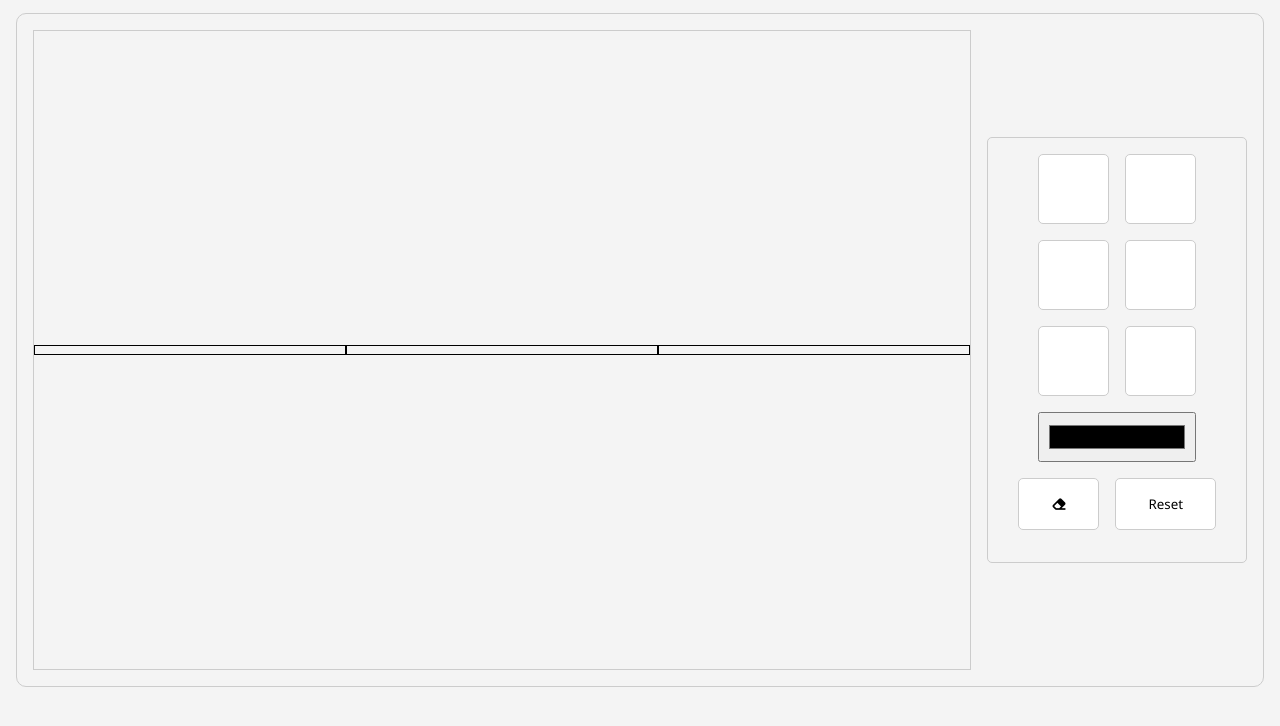
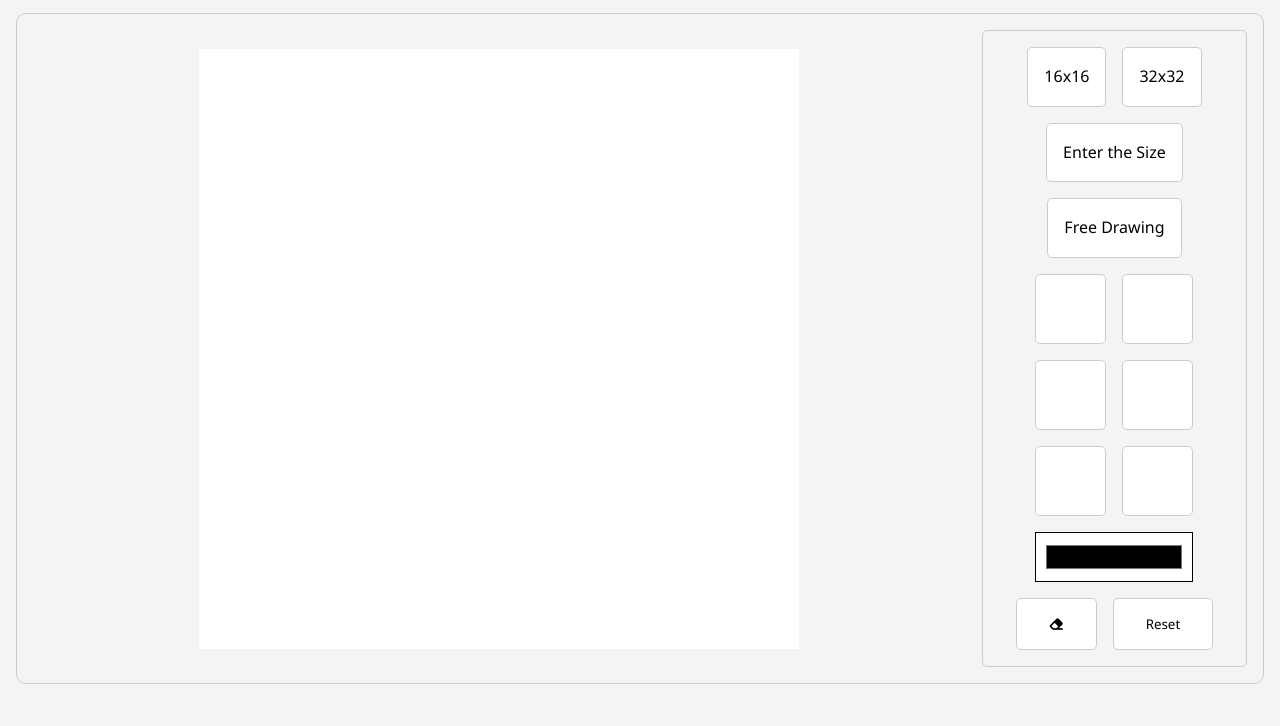
Before and after one commit to Delfiald/odin-etch-a-sketch, a plain HTML site: page index.html in a window 1280 px wide. Shown: the part 54-780 px from the top of the page. Drawn offline with Linux system fonts and the light colour scheme.

Commit message:
Adding Drawer Options
adding drawer size options that can be choose by
clicking button

- 16x16
- 32x32
- asking user size
- free drawing with max size 960px

```diff
--- a/css/style.css
+++ b/css/style.css
@@ -37,33 +37,60 @@ body {
   gap: 1rem;
 }
 
-#drawer {
+.drawer-container {
   flex: 1 1 75%;
+  max-width: 1100px;
+  height: 75vh;
   display: flex;
   align-items: center;
   justify-content: center;
-  border: 1px solid #ccc;
+  /* border: 1px solid #ccc; */
+  gap: 0;
+}
+
+#drawer {
+  height: inherit;
+  display: flex;
+  flex-direction: column;
+  align-items: center;
+  justify-content: center;
   flex-wrap: wrap;
-  height: 80vh;
 }
 
 #drawer > div {
-  flex: 1 1 10px;
-  height: 10px;
-  border: 1px solid #000;
+  width: 5px;
+  height: 5px;
+  /* border: 1px solid #000; */
   box-sizing: border-box;
   margin: 0;
+  background: #fff;
 }
 
 #options {
-  flex: 1 1 auto;
+  flex: 1 1 20%;
   display: flex;
   flex-direction: column;
   align-items: center;
   justify-content: center;
   flex-wrap: wrap;
   border: 1px solid #ccc;
+  padding: 0 1rem;
+  border-radius: 5px;
+}
+
+#options .size {
+  display: flex;
+  align-items: center;
+  justify-content: center;
+  gap: 1rem;
+  margin: 1rem 0;
+  flex-wrap: wrap;
+}
+
+#options .size > .btn {
+  border: 1px solid #ccc;
   padding: 1rem;
+  background: #fff;
   border-radius: 5px;
 }
 
@@ -87,6 +114,7 @@ body {
   flex: 1 1 100%;
   padding: .5rem;
   height: 50px;
+  background-color: #fff;
 }
 
 #options .eraser {
--- a/index.html
+++ b/index.html
@@ -14,12 +14,17 @@
     </header>
     <main>
       <div class="main-container">
-        <div id="drawer">
-          <div></div>
-          <div></div>
-          <div></div>
+        <div class="drawer-container">
+          <div id="drawer">
+          </div>
         </div>
-        <div id="options">
+        <aside id="options">
+          <div class="size">
+            <div id="x-16" class="btn">16x16</div>
+            <div id="x-32" class="btn">32x32</div>
+            <div id="x-size" class="btn">Enter the Size</div>
+            <div id="free-drawing" class="btn">Free Drawing</div>
+          </div>
           <div class="colors">
             <div class="btn"></div>
             <div class="btn"></div>
@@ -33,7 +38,7 @@
             <button class="btn"><i class="fas fa-eraser"></i></button>
             <button class="btn">Reset</button>
           </div>
-        </div>
+        </aside>
       </div>
     </main>
     <footer id="main-footer">
--- a/js/script.js
+++ b/js/script.js
@@ -1 +1,51 @@
-console.log('Hello World');
+const drawer = document.querySelector('#drawer');
+const size16 = document.querySelector('#x-16');
+const size32 = document.querySelector('#x-32');
+const sizeX = document.querySelector('#x-size');
+const freeDrawing = document.querySelector('#free-drawing');
+
+const boxes = [];
+
+const setDrawer = (drawerSize) => {
+  for(let x = 0; x < drawerSize; x++){
+    for(let y = 0; y < drawerSize; y++){
+      boxes[y] = document.createElement('div');
+      boxes[y].style.flex = `1 1 ${100/drawerSize}%`;
+      boxes[y].style.width = `${75/drawerSize}vh`;
+      drawer.append(boxes[y]);
+    }
+  }
+}
+
+setDrawer(16);
+
+size16.addEventListener('click', (e) => {
+  drawer.innerHTML = '';
+  setDrawer(16);
+})
+
+size32.addEventListener('click', (e) => {
+  drawer.innerHTML = '';
+  setDrawer(32);
+})
+
+sizeX.addEventListener('click', (e) => {
+  drawer.innerHTML = '';
+  setDrawer(prompt('Set Size (Max 100)'));
+})
+
+freeDrawing.addEventListener('click', (e) => {
+  drawer.innerHTML = '';
+  const containerHeight = drawer.clientHeight;
+  const boxSize = 5;
+
+  const numberOfColumns = Math.floor(1100 / boxSize);
+  const numberOfRows = Math.floor(containerHeight / boxSize);
+  const totalBoxes = numberOfColumns * numberOfRows;
+  console.log(totalBoxes);
+
+  for (let i = 0; i < totalBoxes; i++) {
+    const box = document.createElement('div');
+    drawer.appendChild(box);
+  }
+})
```
